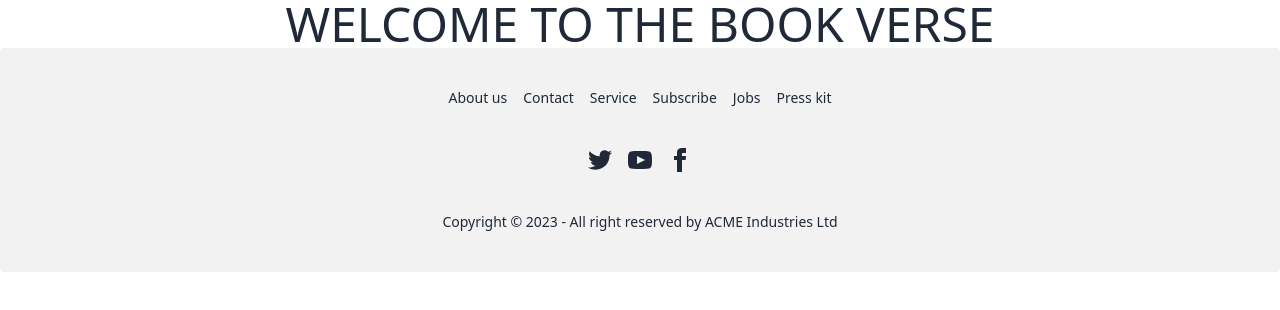
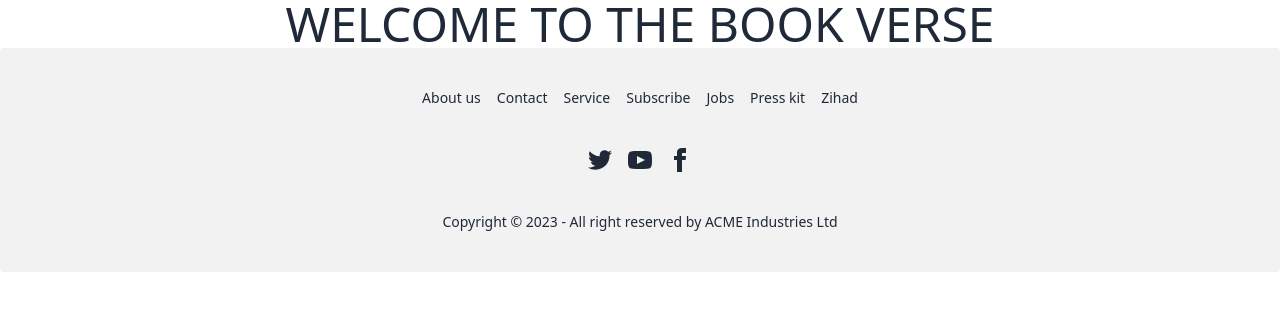
Before and after one commit to abdulahaddf/book-verse-client, a React (Vite) app: page / in a window 1280 px wide. Shown: the top 310 px of the page. Built offline with nearby package versions, Linux system fonts and the light colour scheme.

Commit message:
commit zihad

```diff
--- a/src/shared/footer/Footer.jsx
+++ b/src/shared/footer/Footer.jsx
@@ -8,6 +8,7 @@ const Footer = () => {
         <a className="link link-hover">Subscribe</a>
         <a className="link link-hover">Jobs</a>
         <a className="link link-hover">Press kit</a>
+        <a className="link link-hover">Zihad</a>
       </div>
       <div>
         <div className="grid grid-flow-col gap-4">
```
